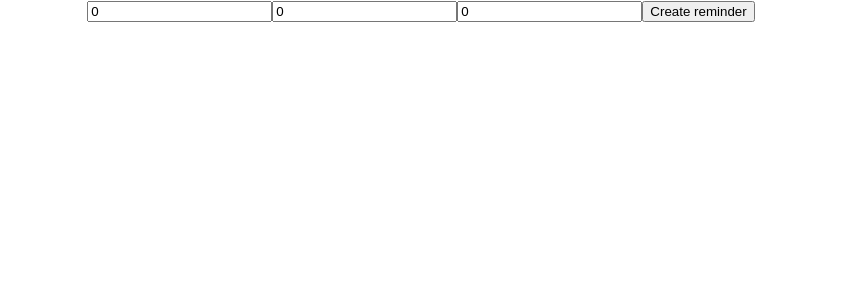
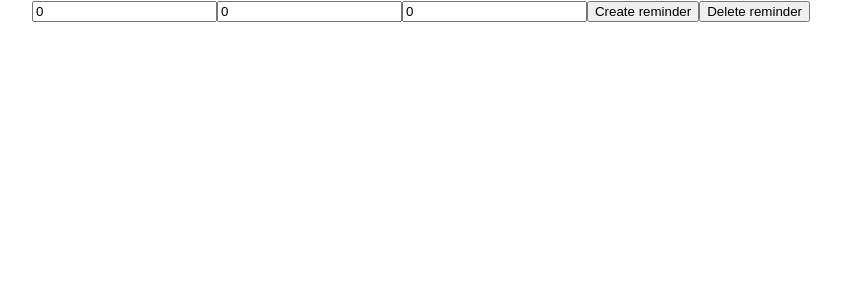
Before and after one commit to kir-hub/timerV2, a React (Create React App) app: page / in a window 1280 px wide. Shown: the top 300 px of the page, without its empty margins (219-1060 px from the left). Built offline with nearby package versions, Linux system fonts and the light colour scheme.

Commit message:
add delete button

```diff
--- a/src/components/TimerDashboard.js
+++ b/src/components/TimerDashboard.js
@@ -4,22 +4,22 @@ import Input from './input'
 import TimerV2 from './TimerV2'
 
 export default function TimerDashboard() {
-    const [time, setTime] = useState({hour: '00', minute: '00', second: '00'})
     const [dataDate, setDataDate] = useState('')
 
 
     const createTimerFunc = (date) => {
-        setTime(time.hour = date.hour, time.minute = date.minute, time.second = date.second)
-
-
-        setDataDate(<TimerV2  hour={time.hour} minute={time.minute} second={time.second} />)
+        setDataDate(<TimerV2  hour={date.hour} minute={date.minute} second={date.second} />)
+    }
+    const deleteTimerFunc =()=>{
+        setDataDate('')
     }
 
 
     return (
         <div>
-            <Input createTimerFunc={createTimerFunc}/>
+            <Input createTimerFunc={createTimerFunc} deleteTimerFunc={deleteTimerFunc}/>
             {dataDate}
+
         </div>
     )
 }
--- a/src/components/input.js
+++ b/src/components/input.js
@@ -2,14 +2,13 @@ import React, {useState, useCallback} from 'react'
 
 export default function Input(props) {
 
-    const {createTimerFunc} = props
+    const {createTimerFunc, deleteTimerFunc} = props
 
     const [dateObj, setDateObj] = useState({hour: 0, minute: 0, second: 0})
 
     const hourHandler = useCallback(
         (e) => {
             setDateObj( {hour: e.target.value, minute: e.target.value, second: e.target.value})
-        console.log('input hour ' ,dateObj);
 
         },
         [],
@@ -17,7 +16,6 @@ export default function Input(props) {
     const minuteHandler = useCallback(
         (e) => {
             setDateObj({hour: e.target.value, minute: e.target.value, second: e.target.value})
-        console.log('input min ' ,dateObj);
 
         },
         [],
@@ -25,17 +23,17 @@ export default function Input(props) {
     const secondHandler = useCallback(
         (e) => {
             setDateObj({hour: e.target.value, minute: e.target.value, second: e.target.value})
-        console.log('input sec ' ,dateObj);
 
         },
         [],
     )
 
     const createReminderHandler = ()=>{
-
-
         createTimerFunc(dateObj)
 
+    }
+    const deleteReminder = ()=>{
+        deleteTimerFunc()
     }
 
 
@@ -46,6 +44,7 @@ export default function Input(props) {
             <input onChange={minuteHandler} value={dateObj.minute} placeholder='M'/>
             <input onChange={secondHandler} value={dateObj.second} placeholder='S'/>
             <button onClick={createReminderHandler}> Create reminder </button>
+            <button onClick={deleteReminder}>Delete reminder</button>
         </div>
     )
 }
```
